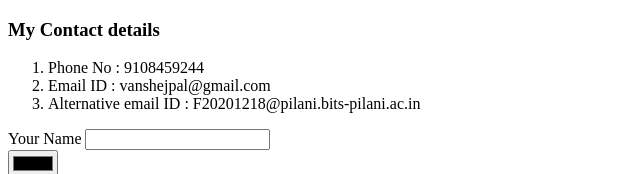
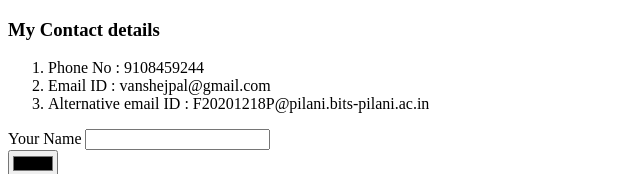
Before and after one commit to vansh-1318/CV, a plain HTML site: page contactme.html in a window 1280 px wide. Shown: the top 174 px of the page, 0-640 px from the left. Drawn offline with Linux system fonts and the light colour scheme.

Commit message:
Add files via upload

```diff
--- a/contactme.html
+++ b/contactme.html
@@ -9,7 +9,7 @@
     <ol>
       <li>Phone No : 9108459244</li>
       <li>Email ID : vanshejpal@gmail.com</li>
-      <li> Alternative email ID : F20201218@pilani.bits-pilani.ac.in</li>
+      <li> Alternative email ID : F20201218P@pilani.bits-pilani.ac.in</li>
     </ol>
     <form action="mailto:vanshejpal@gmail.com" method='post' enctype="text/plain">
       <label>Your Name</label>
```
